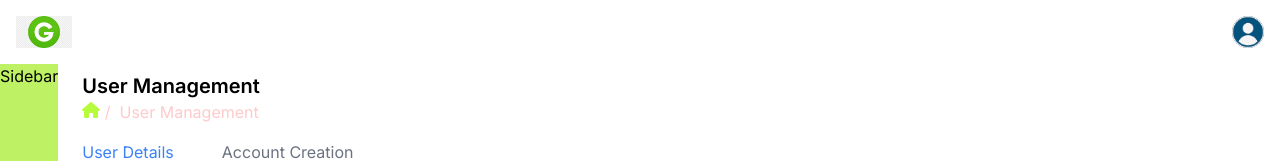
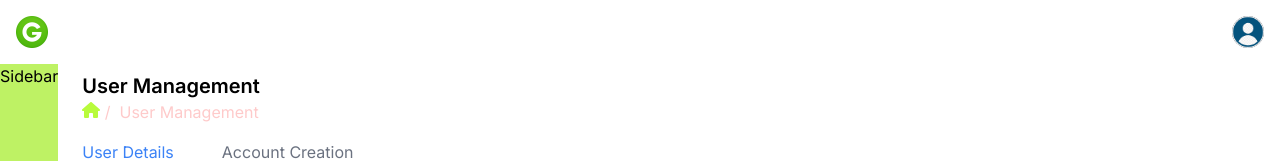
Before and after one commit to Avni17/gne_assignment, a Next.js app: page / in a window 1280 px wide. Shown: the top 161 px of the page. Built offline with nearby package versions, Linux system fonts and the light colour scheme.

Commit message:
logo change

```diff
--- a/app/layout.jsx
+++ b/app/layout.jsx
@@ -17,7 +17,7 @@ export default function RootLayout({ children }) {
         <nav className="bg-white border-gray-200 bg-gray-900">
           <div className="max-w-screen-xl flex flex-wrap items-center justify-between mx-auto p-4">
             <a href="/" className="flex items-center space-x-3 rtl:space-x-reverse">
-              <img src="/images/logo.jpg" className="h-8" alt="Logo" />
+              <img src="/images/logo.png" className="h-8" alt="Logo" />
               <span className="self-center text-2xl font-semibold whitespace-nowrap text-white">Greenie</span>
             </a>
             <div className="flex items-center md:order-2 space-x-3 md:space-x-0 rtl:space-x-reverse">
```
Also changed, not shown: public/images/logo.png (added), 1 other file (tests, documents, lock files or other folders).
